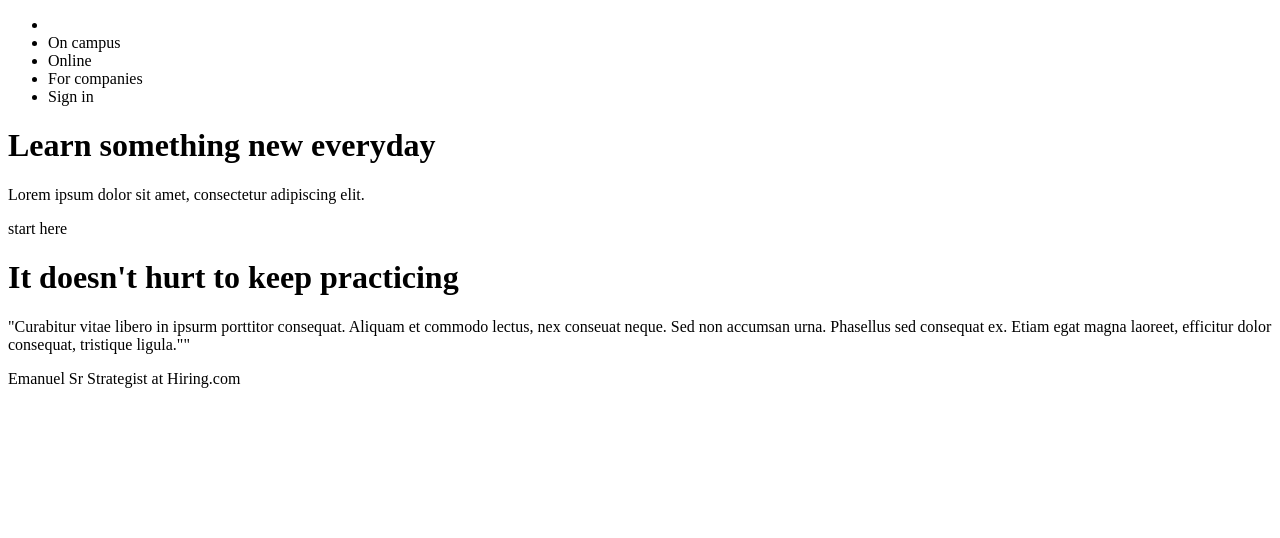
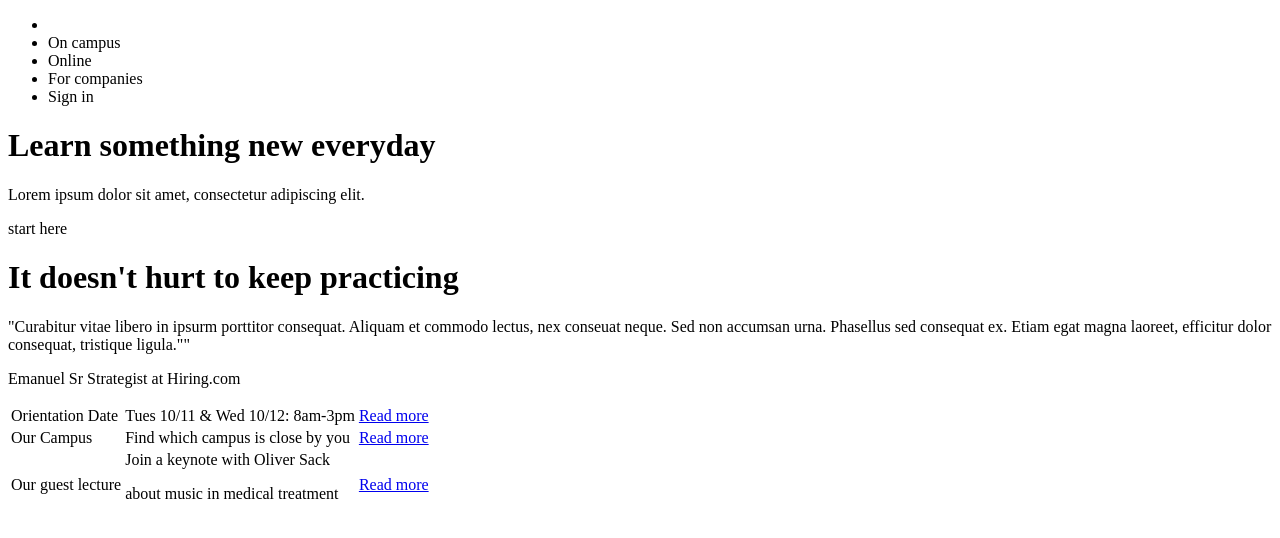
Before and after one commit to hughesmarissa/Colmar-Academy, a plain HTML site: page index.html in a window 1280 px wide. Drawn offline with Linux system fonts and the light colour scheme.

Commit message:
Add table to float right with table data text/descriptions

```diff
--- a/index.html
+++ b/index.html
@@ -32,6 +32,24 @@
         <p>"Curabitur vitae libero in ipsurm porttitor consequat. Aliquam et commodo lectus,
             nex conseuat neque. Sed non accumsan urna. Phasellus sed consequat ex. Etiam egat magna laoreet, efficitur dolor consequat, tristique ligula."" </p>
         <p>Emanuel Sr Strategist at Hiring.com</p>
+        <!--insert 3 row table to float right-->
+    <table>
+        <tr>
+            <td>Orientation Date</td>
+            <td>Tues 10/11 & Wed 10/12: 8am-3pm</td>
+            <td><a href="#">Read more</a></td>
+        </tr>
+        <tr>
+            <td>Our Campus</td>
+            <td>Find which campus is close by you</td>
+            <td><a href="#">Read more</a></td>
+        </tr>
+        <tr>
+            <td>Our guest lecture</td>
+            <td>Join a keynote with Oliver Sack<p>about music in medical treatment</p></td>
+            <td><a href="#">Read more</a></td>
+        </tr>
+    </table>
     </main-secondary>
     </nav>
 </body>
```
